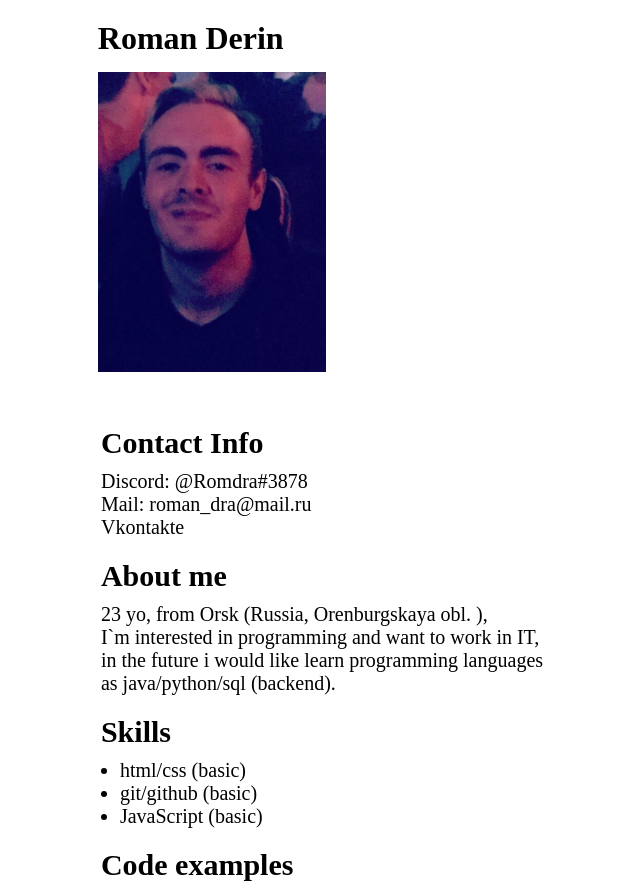
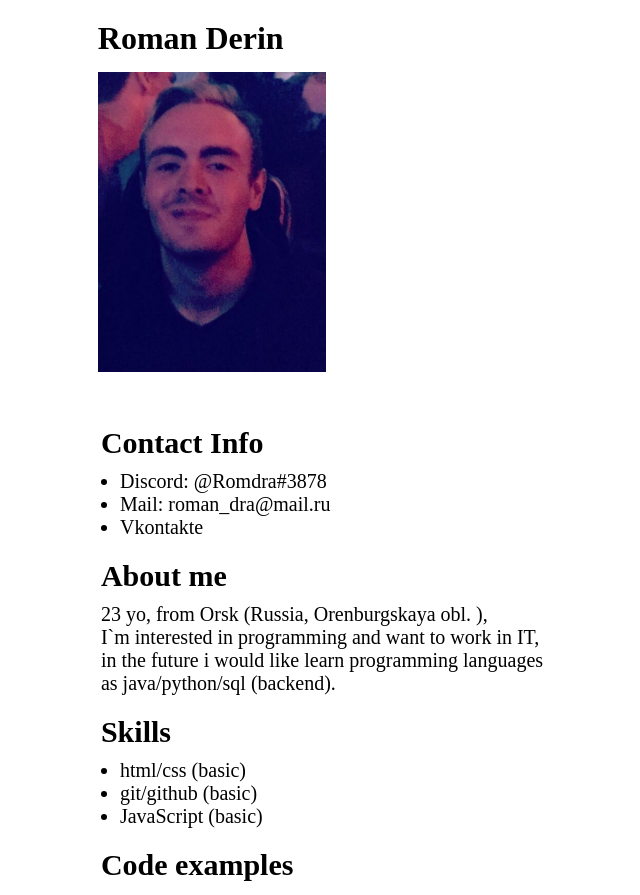
Before and after one commit to Romdra/rsschool-cv, a plain HTML site: page index.html in a window 1280 px wide. Shown: the top 895 px of the page, without its empty margins (318-958 px from the left). Drawn offline with Linux system fonts and the light colour scheme.

Commit message:
fix: inf

```diff
--- a/index.html
+++ b/index.html
@@ -14,10 +14,13 @@
          <img src="img/photo.jpg" alt="photo" height="300">
       </header>
       <main class="content">
+
          <h2>Contact Info</h2>
-         Discord: @Romdra#3878
-         <br>Mail: roman_dra@mail.ru
-         <br><a href="https://vk.com/drableat" target="_blank">Vkontakte</a>
+         <ul class="info">
+            <li>Discord: @Romdra#3878</li>
+            <li>Mail: roman_dra@mail.ru</li>
+            <li><a href="https://vk.com/drableat" target="_blank">Vkontakte</a></li>
+         </ul>
 
          <h2>About me</h2>
          23 yo, from Orsk (Russia, Orenburgskaya obl. ),
```
